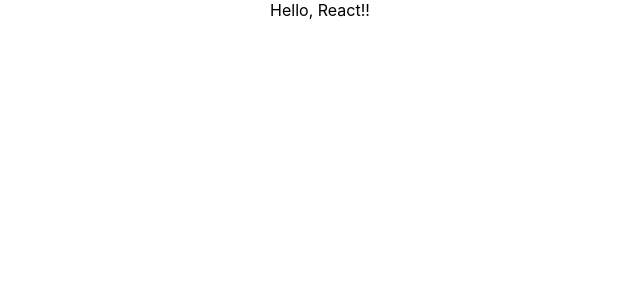
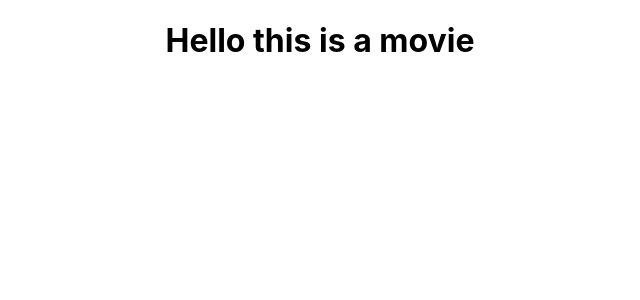
Before and after one commit to can1001/movie-app, a React (Create React App) app: page / in a window 1280 px wide. Shown: the top 300 px of the page, without its empty margins (320-960 px from the left). Built offline with nearby package versions, Linux system fonts and the light colour scheme.

Commit message:
make Movie Component

```diff
--- a/src/App.js
+++ b/src/App.js
@@ -1,12 +1,12 @@
 import React, { Component } from 'react';
-import logo from './logo.svg';
 import './App.css';
+import Movie from './Movie.js';
 
 class App extends Component {
   render() {
     return (
       <div className="App">
-       Hello, React!!
+        <Movie />
       </div>
     );
   }
--- /dev/null
+++ b/src/Movie.js
@@ -0,0 +1,14 @@
+import React, { Component } from 'react';
+import './Movie.css';
+
+class Movie extends Component {
+    render() {
+        return (
+            <div className="Movie">
+                <h1>Hello this is a movie</h1>
+            </div>
+        );
+    }
+}
+
+export default Movie;
```
Also changed, not shown: src/Movie.css (added).
